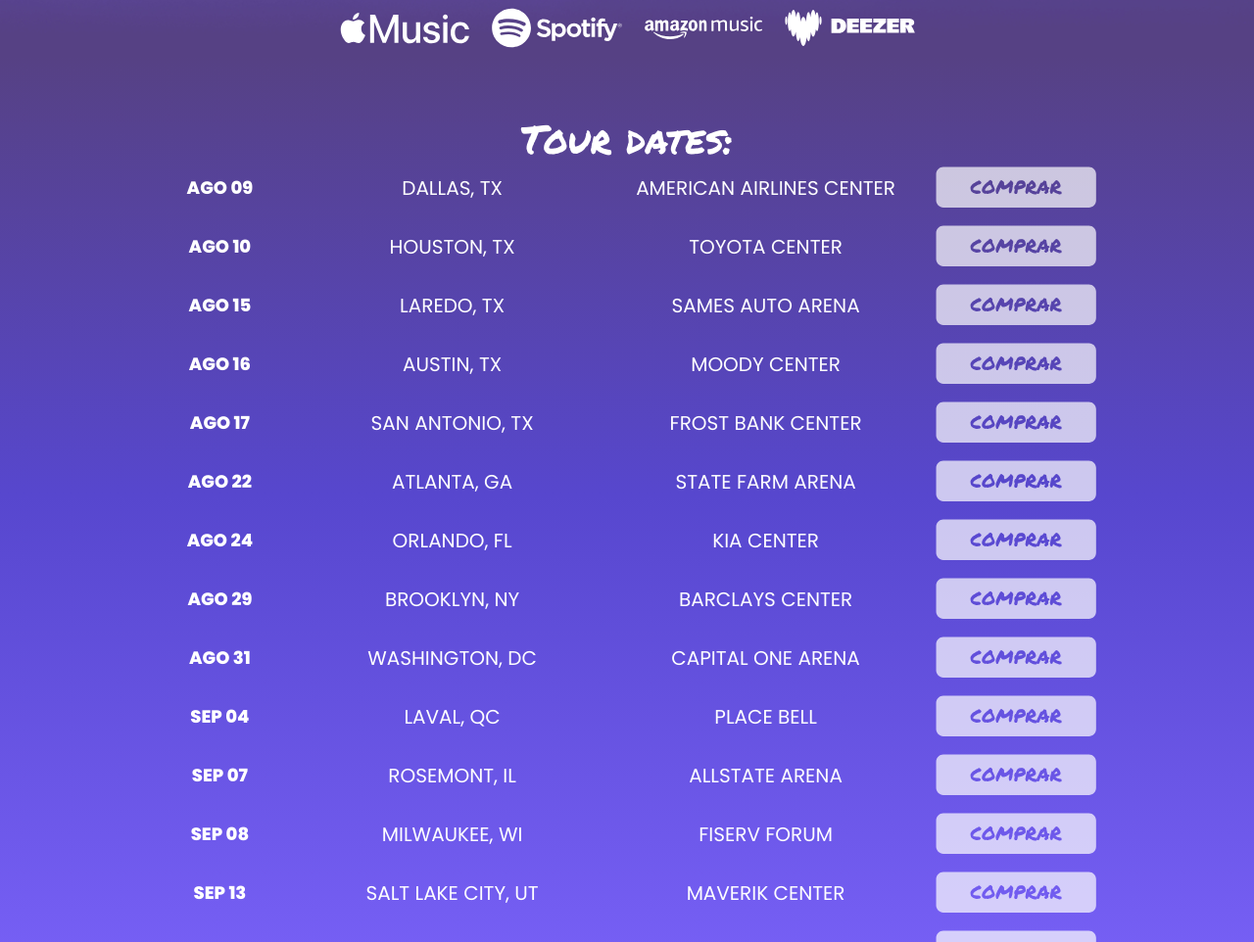
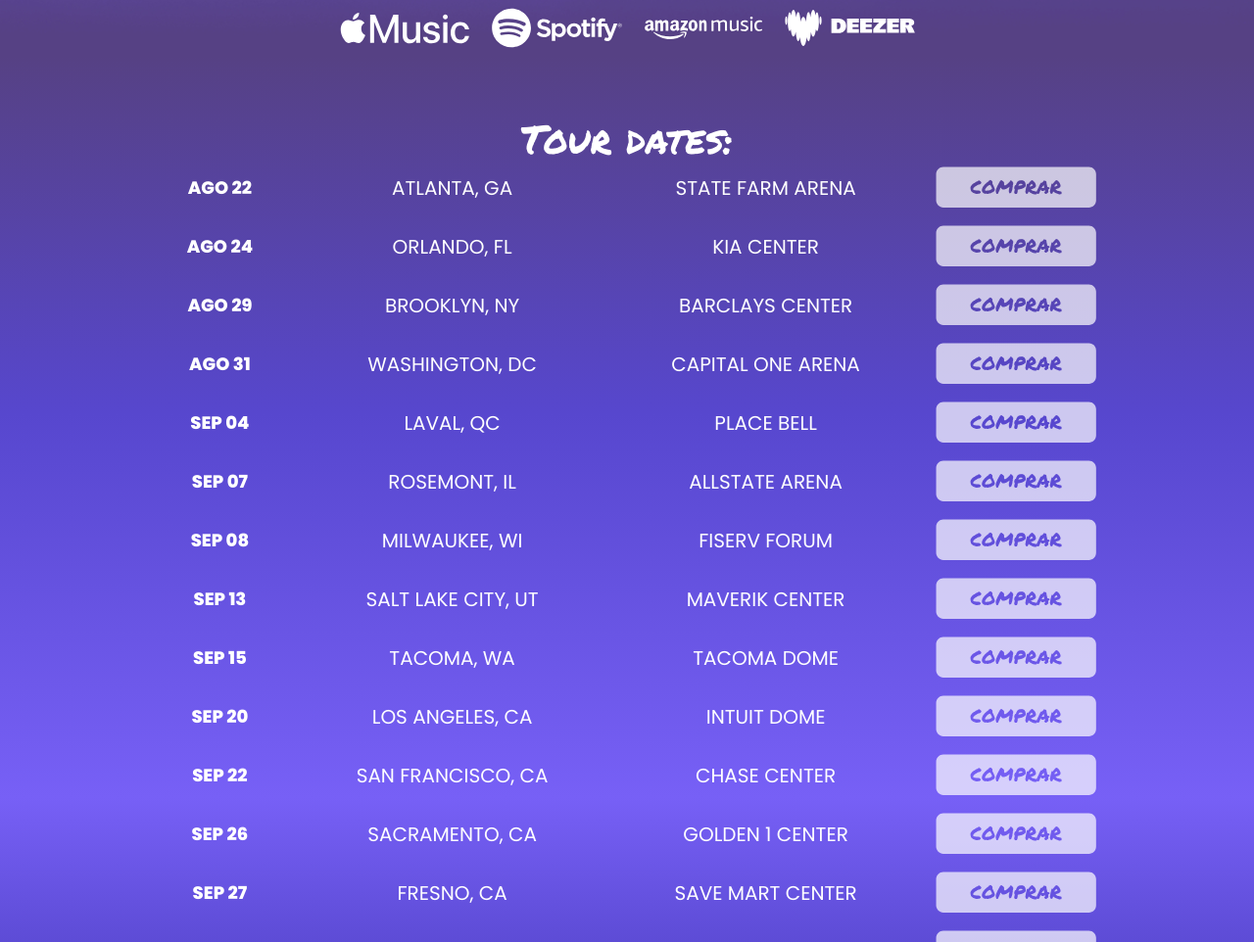
Before and after one commit to ofmendez/grupoFrontera, a plain HTML site: page index.html in a window 1280 px wide. Shown: the part 1173-2135 px from the top of the page at 98% size. Drawn offline with Linux system fonts and the light colour scheme; a script that the page names is missing.

Commit message:
Cambios Fechas

```diff
--- a/index.html
+++ b/index.html
@@ -155,97 +155,6 @@
             <div class="SeparadorHorizontal"> </div>
             <div class="DatesContainer">
                <h2>Tour dates:</h2>
-
-               <!-- Inicio Fecha -->
-               <div class="FechaConcierto">
-                  <div class="DiaMesConcierto">
-                     <p>AGO 09</p>
-                  </div>
-                  <div class="CiudadConcierto">
-                     <p>DALLAS, TX</p>
-                  </div>
-                  <div class="LugarConcierto">
-                     <p>American Airlines Center</p>
-                  </div>
-                  <div class="BotonConcierto">
-                     <a class="EnlaceBoton" href="https://www.ticketmaster.com/event/0C0060AACBB15DD2" target="_blank">
-                     <button><img class="CursorPointer" src="Images/Comprar.svg" alt="Comprar"/></button>
-                  </a>
-               </div>
-               </div>
-               <!-- Fin Fecha -->
-               <!-- Inicio Fecha -->
-               <div class="FechaConcierto">
-                  <div class="DiaMesConcierto">
-                     <p>AGO 10</p>
-                  </div>
-                  <div class="CiudadConcierto">
-                     <p>HOUSTON, TX</p>
-                  </div>
-                  <div class="LugarConcierto">
-                     <p>Toyota Center</p>
-                  </div>
-                  <div class="BotonConcierto">
-                     <a class="EnlaceBoton" href="https://www.toyotacenter.com/events/detail/grupofrontera/" target="_blank">
-                     <button><img class="CursorPointer" src="Images/Comprar.svg" alt="Comprar"/></button>
-                  </a>
-               </div>
-               </div>
-               <!-- Fin Fecha -->
-               <!-- Inicio Fecha -->
-               <div class="FechaConcierto">
-                  <div class="DiaMesConcierto">
-                     <p>AGO 15</p>
-                  </div>
-                  <div class="CiudadConcierto">
-                     <p>LAREDO, TX</p>
-                  </div>
-                  <div class="LugarConcierto">
-                     <p>Sames Auto Arena</p>
-                  </div>
-                  <div class="BotonConcierto">
-                     <a class="EnlaceBoton" href="https://www.ticketmaster.com/event/3A0060AAF0C783F9" target="_blank">
-                     <button><img class="CursorPointer" src="Images/Comprar.svg" alt="Comprar"/></button>
-                  </a>
-               </div>
-               </div>
-               <!-- Fin Fecha -->
-               <!-- Inicio Fecha -->
-               <div class="FechaConcierto">
-                  <div class="DiaMesConcierto">
-                     <p>AGO 16</p>
-                  </div>
-                  <div class="CiudadConcierto">
-                     <p>AUSTIN, TX</p>
-                  </div>
-                  <div class="LugarConcierto">
-                     <p>Moody Center</p>
-                  </div>
-                  <div class="BotonConcierto">
-                     <a class="EnlaceBoton" href="https://www.ticketmaster.com/event/3A0060AAA7486E1A" target="_blank">
-                     <button><img class="CursorPointer" src="Images/Comprar.svg" alt="Comprar"/></button>
-                  </a>
-               </div>
-               </div>
-               <!-- Fin Fecha -->
-               <!-- Inicio Fecha -->
-               <div class="FechaConcierto">
-                  <div class="DiaMesConcierto">
-                     <p>AGO 17</p>
-                  </div>
-                  <div class="CiudadConcierto">
-                     <p>SAN ANTONIO, TX</p>
-                  </div>
-                  <div class="LugarConcierto">
-                     <p>Frost Bank Center</p>
-                  </div>
-                  <div class="BotonConcierto">
-                     <a class="EnlaceBoton" href="https://www.ticketmaster.com/event/3A0060AAECED82BF" target="_blank">
-                     <button><img class="CursorPointer" src="Images/Comprar.svg" alt="Comprar"/></button>
-                  </a>
-               </div>
-               </div>
-               <!-- Fin Fecha -->
 
                <!-- Inicio Fecha -->
                <div class="FechaConcierto">
```
